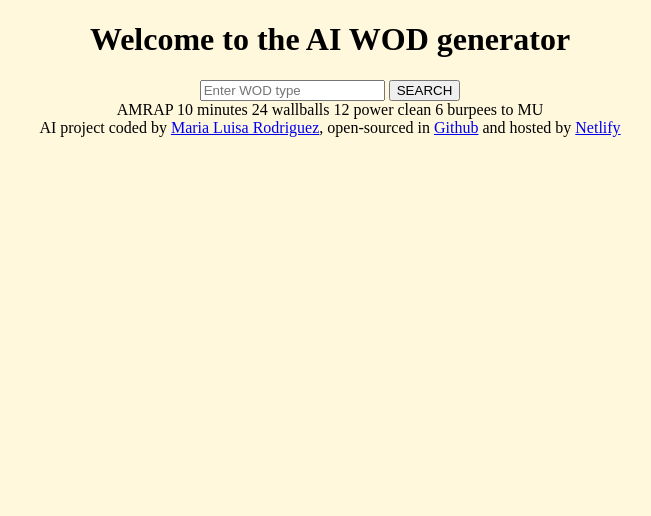
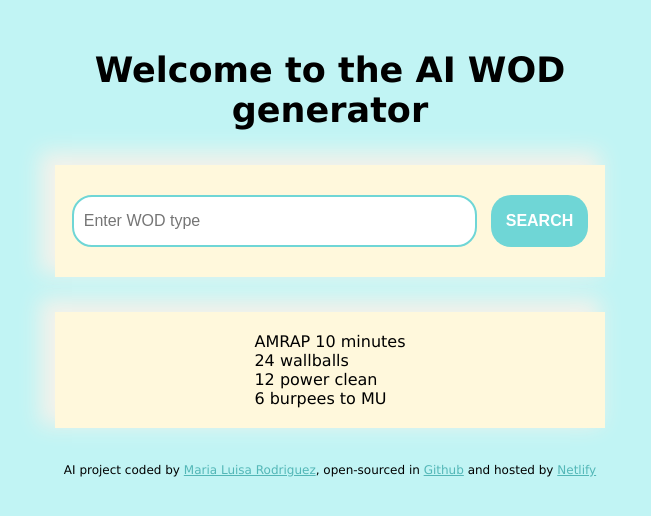
Before and after one commit to MLPEKPAR/AI-PROJECT, a plain HTML site: page index.html in a window 1280 px wide. Shown: the whole page, without its empty margins (310-961 px from the left). Drawn offline with Linux system fonts and the light colour scheme.

Commit message:
Adding styles

```diff
--- a/index.html
+++ b/index.html
@@ -7,15 +7,19 @@
     <link rel="stylesheet" href="src/style.css" />
   </head>
   <body>
+    <div class="container">
       <h1>Welcome to the AI WOD generator</h1>
       <main>
         <form>
-        <input type="text" placeholder="Enter WOD type" />
-        <input type="submit" value="SEARCH" />
+          <input type="text" placeholder="Enter WOD type" class="request" />
+          <input type="submit" value="SEARCH" class="submit" />
         </form>
 
         <div class="answer">
-        AMRAP 10 minutes 24 wallballs 12 power clean 6 burpees to MU
+          AMRAP 10 minutes <br />
+          24 wallballs <br />
+          12 power clean <br />
+          6 burpees to MU
         </div>
       </main>
       <footer>
@@ -32,5 +36,6 @@
         >
       </footer>
       <script src="src/script.js"></script>
+    </div>
   </body>
 </html>
--- a/src/style.css
+++ b/src/style.css
@@ -1,4 +1,61 @@
 body {
+  background-color: #c1f4f4;
+  font-family: "Lucida Sans", "Lucida Sans Regular", "Lucida Grande",
+    "Lucida Sans Unicode", Geneva, Verdana, sans-serif;
+}
+
+.container {
+  margin: 50px auto;
+  max-width: 550px;
+}
+
+h1 {
+  text-align: center;
+  margin-bottom: 35px;
+  font-size: 35px;
+}
+
+form {
+  display: flex;
+  justify-content: space-around;
   background-color: cornsilk;
+  padding: 30px 10px;
+  margin: 15px auto;
+  box-shadow: -10px -8px 20px 5px rgb(244, 242, 235);
+}
+
+.request {
+  padding: 15px 10px;
+  width: 72%;
+  border: 2px solid #6fd6d6;
+  border-radius: 20px;
+  font-size: 16px;
+}
+
+.submit {
+  padding: 15px;
+  border: none;
+  border-radius: 20px;
+  background-color: #6fd6d6;
+  color: white;
+  font-size: 16px;
+  font-weight: bold;
+}
+
+.answer {
+  display: flex;
+  justify-content: space-around;
+  background-color: cornsilk;
+  padding: 20px 10px;
+  margin: 35px auto;
+  box-shadow: -10px -8px 20px 5px rgb(244, 242, 235);
+}
+
+footer {
   text-align: center;
+  font-size: 12px;
 }
+
+a {
+  color: #53b7b7;
+}
```
Lines whose indentation alone changed are shown as unchanged.
